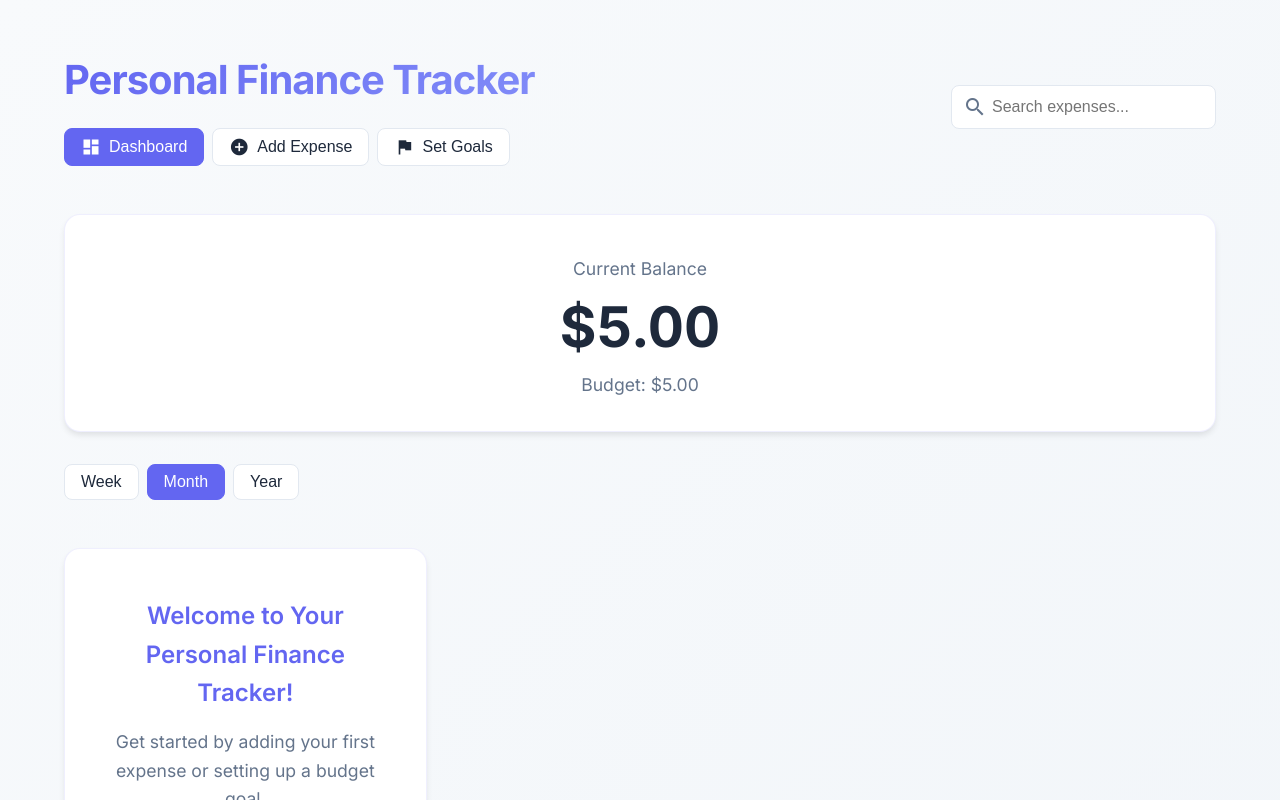
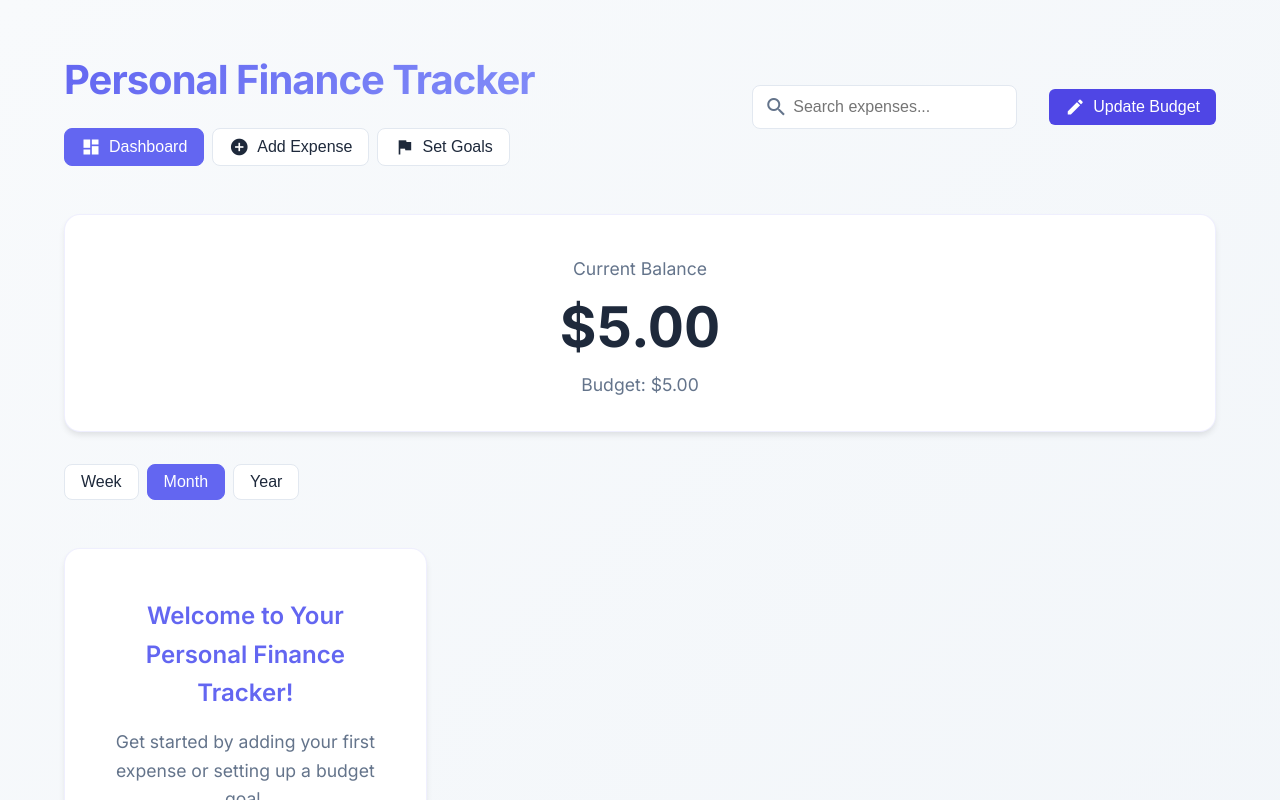
Before and after one commit to faithscript/budget-tracker, a React (Vite) app: page / in a window 1280 px wide. Both pictures are taken after typing "5" into the empty fields and a click on the button "Set Budget". Shown: the top 800 px of the page. Built offline with nearby package versions, Linux system fonts and the light colour scheme; the HTML template or start-up script is replaced by a standard one.

Commit message:
Add budget update functionality and improve UI

```diff
--- a/src/App.css
+++ b/src/App.css
@@ -1176,3 +1176,25 @@ button:disabled:hover {
     width: 100%;
   }
 }
+
+.update-budget {
+  margin-left: 1rem;
+  background-color: #4f46e5;
+  color: white;
+  border: none;
+  padding: 0.5rem 1rem;
+  border-radius: 0.375rem;
+  display: flex;
+  align-items: center;
+  gap: 0.5rem;
+  cursor: pointer;
+  transition: background-color 0.2s;
+}
+
+.update-budget:hover {
+  background-color: #4338ca;
+}
+
+.update-budget .material-icons {
+  font-size: 1.25rem;
+}
--- a/src/App.tsx
+++ b/src/App.tsx
@@ -384,6 +384,23 @@ function App() {
               />
               <span className="material-icons">search</span>
             </div>
+            <button
+              className="nav-button update-budget"
+              onClick={() => {
+                const newBudget = prompt('Enter new budget amount:', budget)
+                if (newBudget !== null) {
+                  const budgetNum = Number(newBudget)
+                  if (!isNaN(budgetNum) && budgetNum > 0) {
+                    setBudget(newBudget)
+                  } else {
+                    alert('Please enter a valid budget amount greater than 0')
+                  }
+                }
+              }}
+            >
+              <span className="material-icons">edit</span>
+              Update Budget
+            </button>
           </div>
         </header>
 
```
Also changed, not shown: 1 other file (tests, documents, lock files or other folders).
